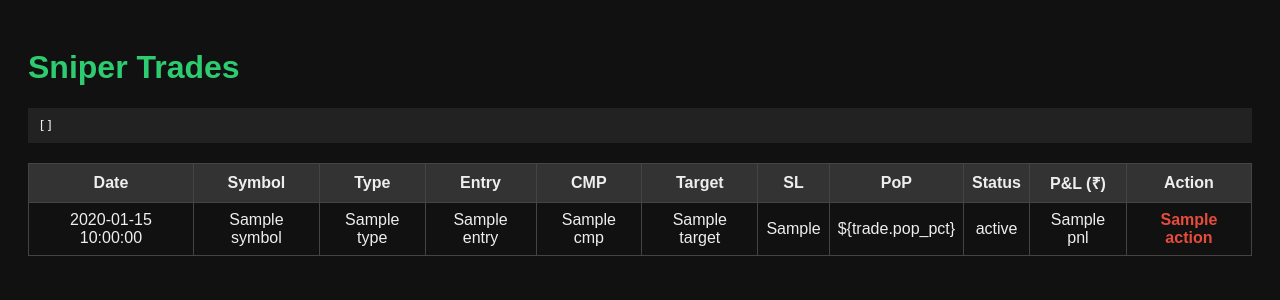
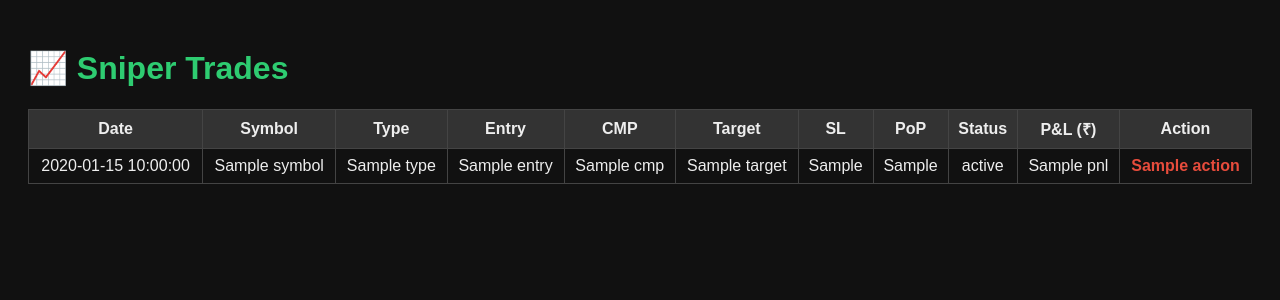
Before and after one commit to balakumar75/sniper-p2-dashboard, a Flask app: template templates/index.html in a window 1280 px wide. Shown: the top 300 px of the page. Run offline with Flask 3, Linux system fonts and the light colour scheme; the template is opened without the code that fills it: most values are stand-ins (such as "Sample title", 1, 10 or a date in 2020).

Commit message:
Update index.html

```diff
--- a/templates/index.html
+++ b/templates/index.html
@@ -5,23 +5,18 @@
   <title>Sniper Trades</title>
   <style>
     body { font-family: Arial; background: #111; color: #eee; padding: 20px; }
-    h1 { color: #2ecc71; }
+    h1   { color: #2ecc71; }
     table { width: 100%; border-collapse: collapse; margin-top: 20px; }
     th, td { border: 1px solid #444; padding: 8px; text-align: center; }
     th { background: #333; }
     tr:nth-child(even) { background: #1a1a1a; }
-    .buy { color: #2ecc71; font-weight: bold; }
-    .sell { color: #e74c3c; font-weight: bold; }
-    pre { background-color: #222; padding: 10px; overflow: auto; max-height: 300px; margin-bottom: 20px; }
+    .buy  { color: #2ecc71; font-weight: bold; }
+    .sell { color: #e74c3c;  font-weight: bold; }
   </style>
 </head>
 <body>
-  <h1>Sniper Trades</h1>
+  <h1>📈 Sniper Trades</h1>
 
-  <!-- 🔍 Raw Trade Data Preview -->
-  <pre>{{ trades | tojson(indent=2) }}</pre>
-
-  <!-- 🔻 Trade Table -->
   {% if trades %}
   <table>
     <thead>
@@ -41,7 +36,7 @@
         <td>{{ trade.cmp }}</td>
         <td>{{ trade.target }}</td>
         <td>{{ trade.sl }}</td>
-        <td>${trade.pop_pct}</td>
+        <td>{{ trade.pop_pct }}</td>   <!-- fixed -->
         <td>{{ trade.status }}</td>
         <td>{{ trade.pnl }}</td>
         <td class="{{ 'buy' if trade.action == 'Buy' else 'sell' }}">{{ trade.action }}</td>
```
